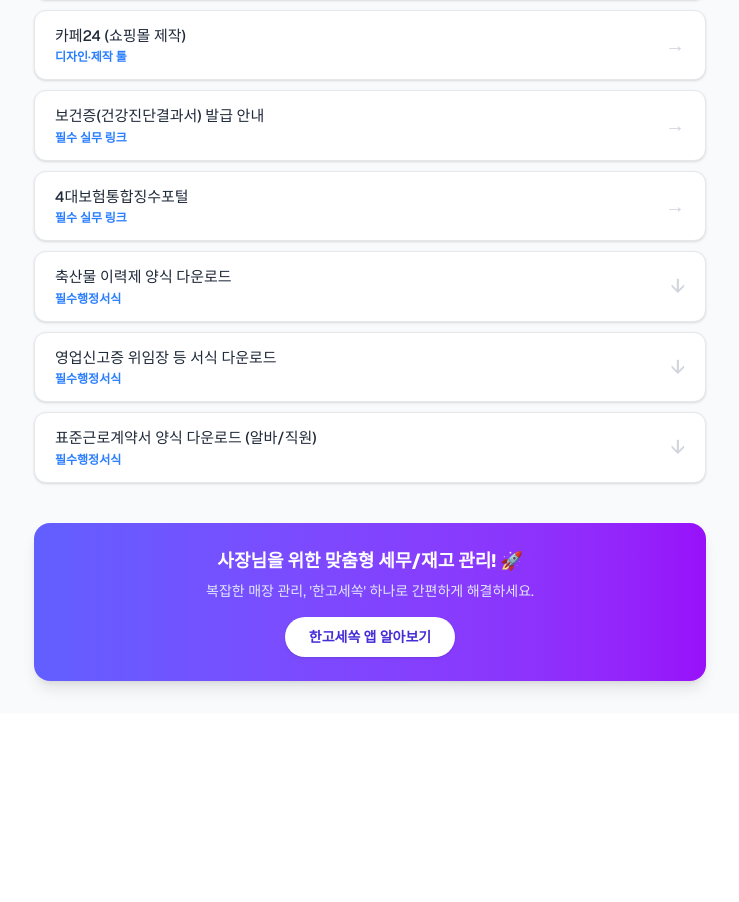
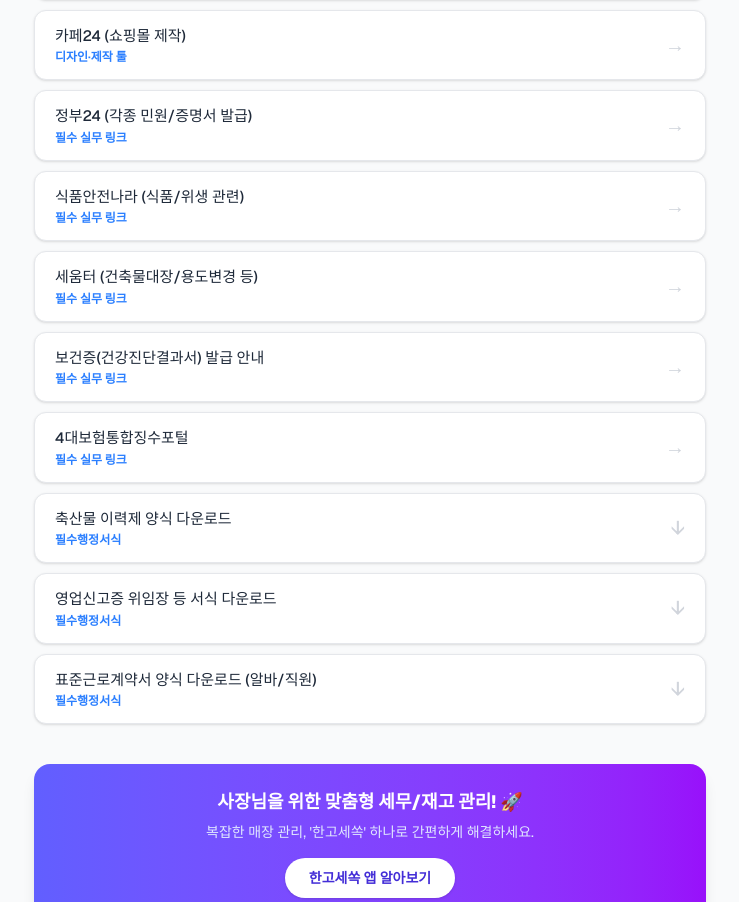
Before and after one commit to hannune-s/ssakdamoa, a Next.js app: page / in a window 1280 px wide. Shown: the part 1476-2378 px from the top of the page, without its empty margins (270-1009 px from the left). Before the commit the page ends 2189 px from the top, so only its background shows below. Built offline with nearby package versions, Linux system fonts and the light colour scheme.

Commit message:
feat: add gov24 food safety korea and seumteo to practical links

```diff
--- a/src/app/page.tsx
+++ b/src/app/page.tsx
@@ -28,6 +28,9 @@
   { id: 21, title: '카페24 (쇼핑몰 제작)', category: '디자인·제작 툴', keywords: ['카페24', '쇼핑몰', '제작', '자사몰', 'cafe24'], url: 'https://www.cafe24.com/' },
 
   // 필수 실무 링크 (안내/접수용 사이트 연결)
+  { id: 24, title: '정부24 (각종 민원/증명서 발급)', category: '필수 실무 링크', keywords: ['정부24', '민원24', '민원', '증명서', '등본', '행정'], url: 'https://www.gov.kr/' },
+  { id: 25, title: '식품안전나라 (식품/위생 관련)', category: '필수 실무 링크', keywords: ['식품안전나라', '식품', '위생', '식약처', '영업신고'], url: 'https://www.foodsafetykorea.go.kr/' },
+  { id: 26, title: '세움터 (건축물대장/용도변경 등)', category: '필수 실무 링크', keywords: ['세움터', '건축물대장', '건축', '용도변경', '건축행정'], url: 'https://cloud.eais.go.kr/' },
   { id: 4, title: '보건증(건강진단결과서) 발급 안내', category: '필수 실무 링크', keywords: ['보건증', '건강진단', '건강진단결과서'], url: 'https://www.gov.kr/portal/service/serviceInfo/135200000129' },
   { id: 16, title: '4대보험통합징수포털', category: '필수 실무 링크', keywords: ['4대보험', '사대보험', '통합징수포털', '국민건강보험'], url: 'https://si4n.nhis.or.kr/jpza/JpZaa00101.do' },
 
```
